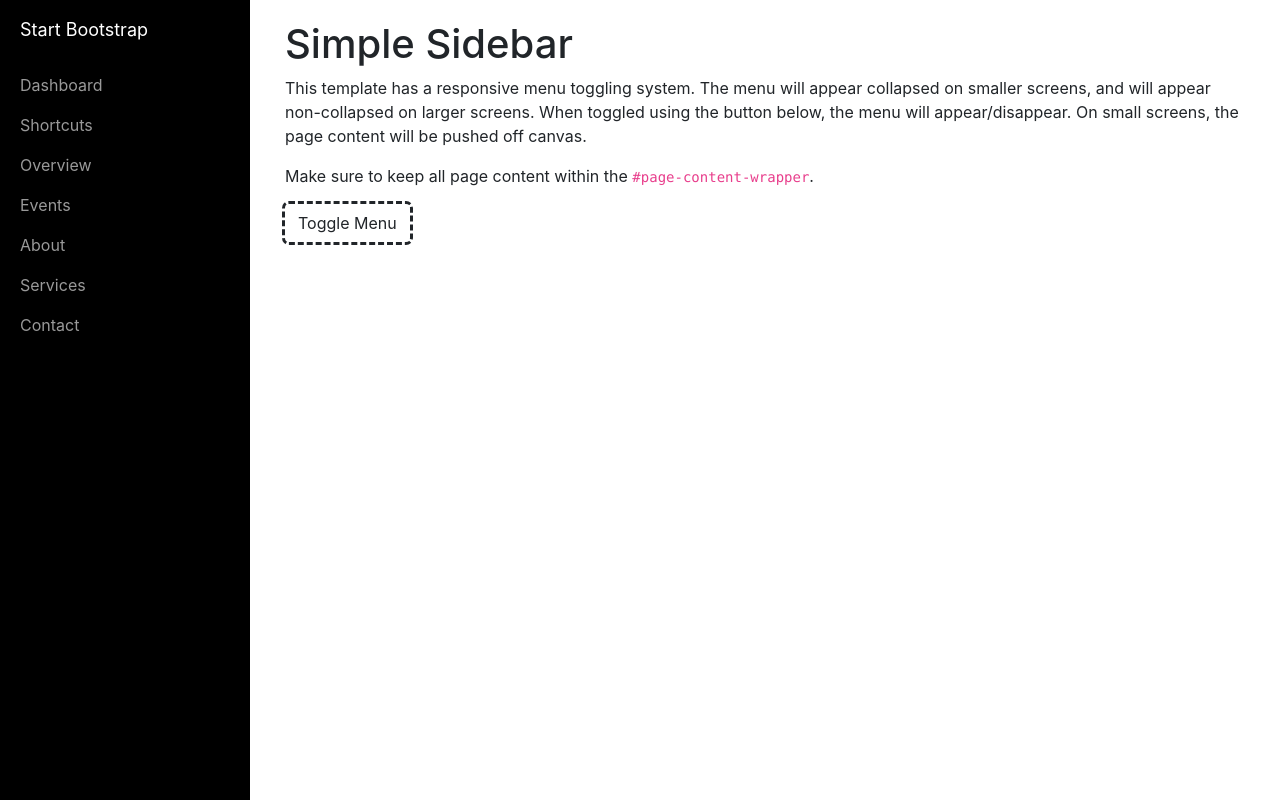
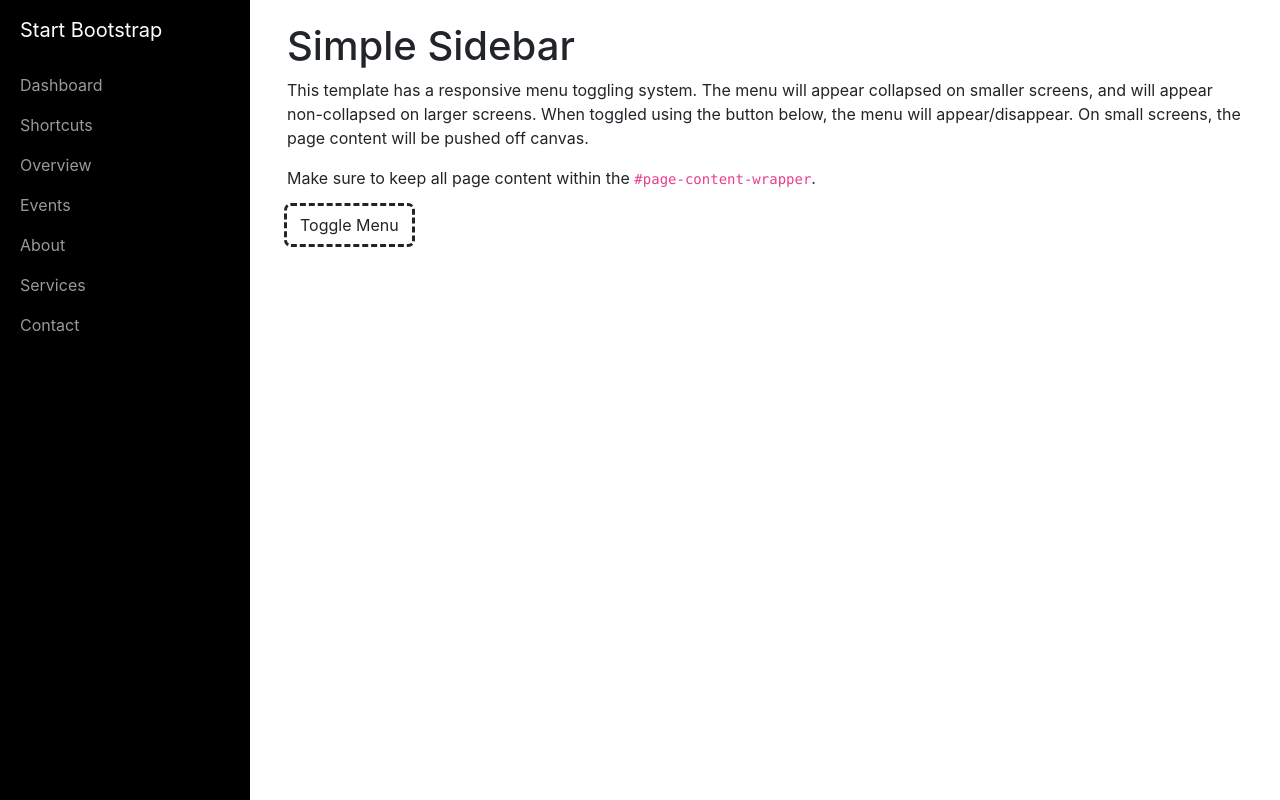
Before and after one commit to aritrakrbasu/hacktoberfest-2023-bootstrap-library, a plain HTML site: page Sidebar/sidebar-1/sidebar-1.html in a window 1280 px wide. Drawn offline with nearby package versions, Linux system fonts and the light colour scheme.

Commit message:
Update style.css

```diff
--- a/Sidebar/sidebar-1/css/style.css
+++ b/Sidebar/sidebar-1/css/style.css
@@ -87,7 +87,7 @@
 
 .sidebar-nav > .sidebar-brand {
     height: 65px;
-    font-size: 18px;
+    font-size: 20px;
     line-height: 60px;
 }
 
@@ -118,7 +118,7 @@
     }
 
     #page-content-wrapper {
-        padding: 20px;
+        padding: 22px;
         position: relative;
     }
 
```
